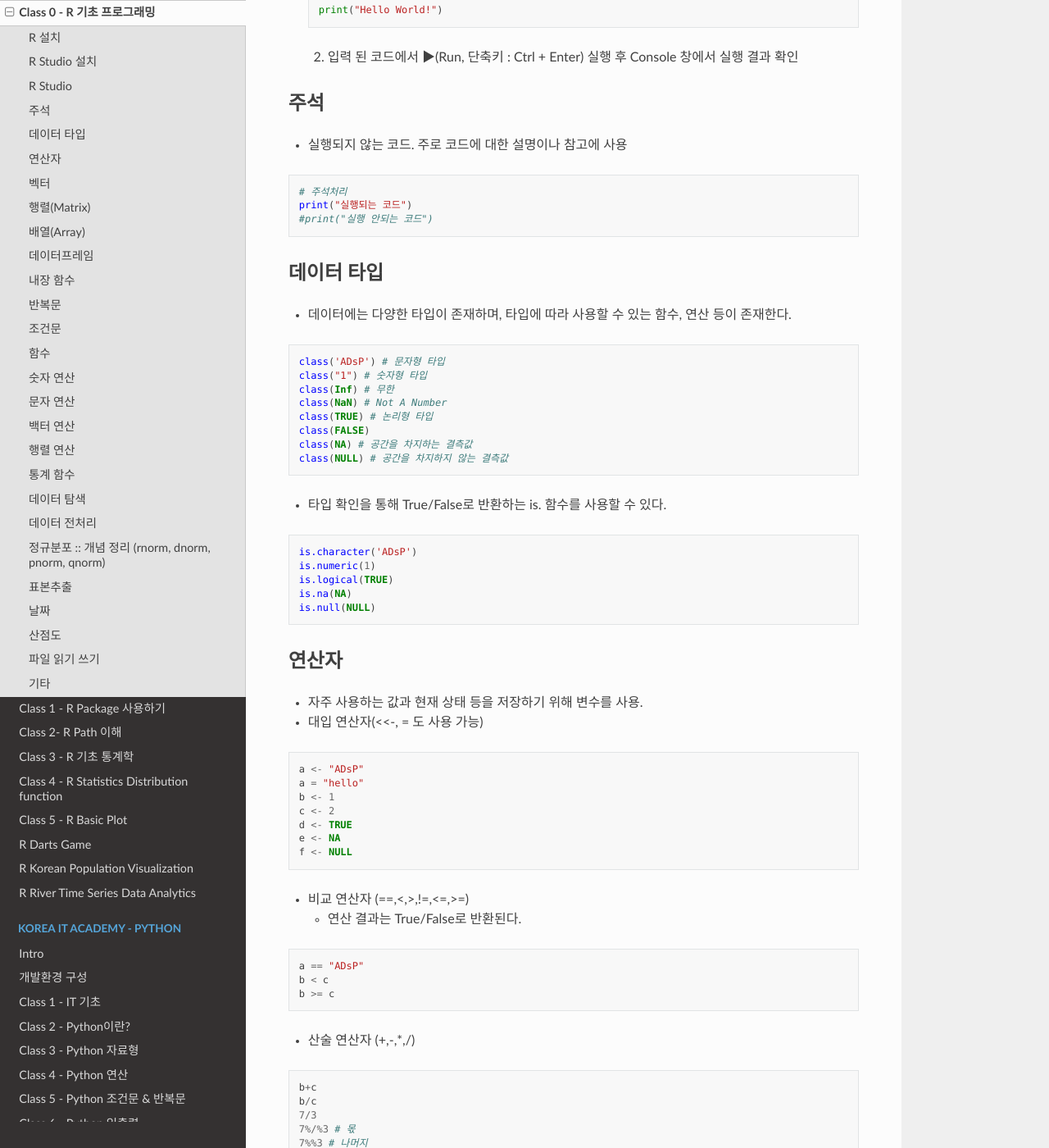
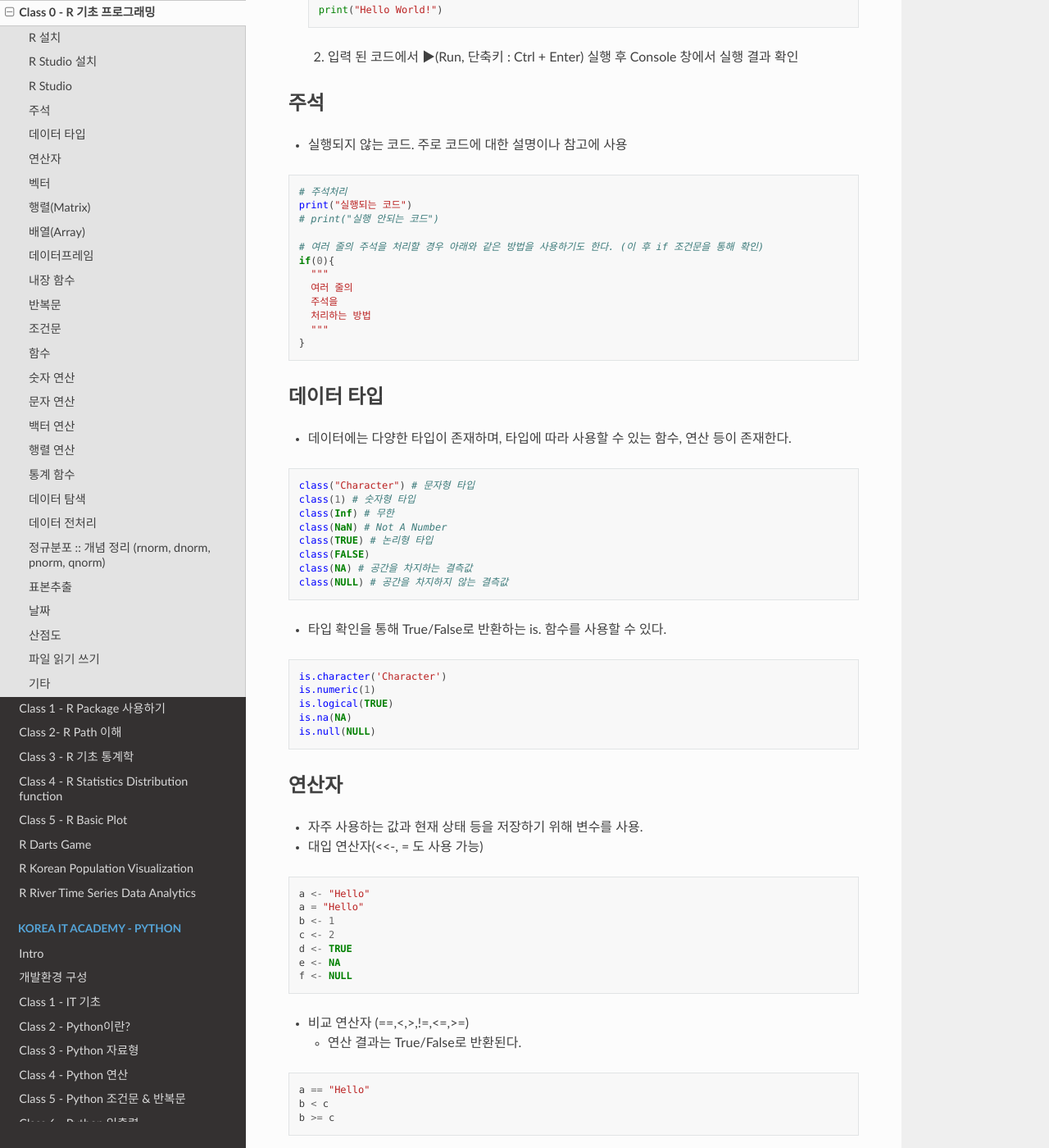
Before and after one commit to JeongSooNa/JeongSooNa-Docs, a Sphinx documentation site: the page built from docs/Korea_IT_Academy-DA/class_0.md, in a window 1280 px wide and 1400 px high, scrolled down 2464 px. Shown: the whole window at 82% size. Built offline with Sphinx 7.4.7 and the Read the Docs theme 3.1.0, drawn with Linux system fonts in a browser that asks for light colours; pages that are not in the unit, such as notebooks, are missing from menus; some of the changed text lies outside the part shown.

Commit message:
update docs

````diff
--- a/docs/Korea_IT_Academy-DA/class_0.md
+++ b/docs/Korea_IT_Academy-DA/class_0.md
@@ -46,15 +46,24 @@ R은 통계나 유전학 연구 분야에서 주로 사용되는 오픈소스
 ```r
 # 주석처리
 print("실행되는 코드")
-#print("실행 안되는 코드")
+# print("실행 안되는 코드")
+
+# 여러 줄의 주석을 처리할 경우 아래와 같은 방법을 사용하기도 한다. (이 후 if 조건문을 통해 확인)
+if(0){
+  """
+  여러 줄의
+  주석을
+  처리하는 방법
+  """
+}
 ```
 
 ### 데이터 타입
 
 - 데이터에는 다양한 타입이 존재하며, 타입에 따라 사용할 수 있는 함수, 연산 등이 존재한다.
 ```r
-class('ADsP') # 문자형 타입
-class("1") # 숫자형 타입
+class("Character") # 문자형 타입
+class(1) # 숫자형 타입
 class(Inf) # 무한
 class(NaN) # Not A Number
 class(TRUE) # 논리형 타입
@@ -65,7 +74,7 @@ class(NULL) # 공간을 차지하지 않는 결측값
 
 - 타입 확인을 통해 True/False로 반환하는 is. 함수를 사용할 수 있다.
 ```r
-is.character('ADsP')
+is.character('Character')
 is.numeric(1)
 is.logical(TRUE)
 is.na(NA)
@@ -77,8 +86,8 @@ is.null(NULL)
 
 - 대입 연산자(<<-, = 도 사용 가능)
 ```r
-a <- "ADsP"
-a = "hello"
+a <- "Hello"
+a = "Hello"
 b <- 1
 c <- 2
 d <- TRUE
@@ -89,7 +98,7 @@ f <- NULL
 - 비교 연산자 (==,<,>,!=,<=,>=)
     - 연산 결과는 True/False로 반환된다.
 ```r
-a == "ADsP"
+a == "Hello"
 b < c
 b >= c
 ```
@@ -123,7 +132,7 @@ FALSE|FALSE
 ```r
 v1 <- c(1,2,3,4)
 v1
-v2 <- c(1,"ADsP",TRUE)
+v2 <- c(1,"R",TRUE)
 v2
 v3 <- c(1:6)
 v3
@@ -350,14 +359,14 @@ floor(3.7) # 내림
 ### 문자 연산
 
 ```r
-str <- "ADsP"
+str <- "Hello World"
 tolower(str) # 소문자로
 toupper(str) # 대문자로
 nchar(str) # 문자 갯수
 substr(str,2,3) # 일부 추출(index로)
-strsplit(str,"s") # 특정 문자로 구분
-grepl("A",str) # 특정 문자 포함 여부
-gsub("s","a",str) # 특정 문자 바꾸기
+strsplit(str,"o") # 특정 문자로 구분
+grepl("W",str) # 특정 문자 포함 여부
+gsub("e","a",str) # 특정 문자 바꾸기
 ```
 
 
@@ -496,8 +505,8 @@ r <- read.csv("./test.csv",header = TRUE)
 r[4,] <- c("유리",5,"해바라기반")
 r
 write.csv(r,"./test.csv",fileEncoding = "UTF-8",row.names = FALSE)
-saveRDS(r,"ADsP_R_test.rds") # R Data serialization
-rds <- readRDS("ADsP_R_test.rds")
+saveRDS(r,"R_test.rds") # R Data serialization
+rds <- readRDS("R_test.rds")
 rds
 ```
 
@@ -507,5 +516,5 @@ rds
 getwd() # 현재 경로 확인
 setwd("../")
 getwd()
-setwd("./ADSP_2025/")
+setwd("./R_2025/")
 ```
````
Also changed, not shown: docs/Korea_IT_Academy-DA/class_4.md (+32 -1 lines), docs/Korea_IT_Academy-DA/galtons_board.md (added, +65 -0 lines), docs/Korea_IT_Academy-DA/moving_star.md (added, +38 -0 lines), docs/Korea_IT_Academy-DA/index.md (line endings or trailing spaces), docs/img/galton_board.png (added).
